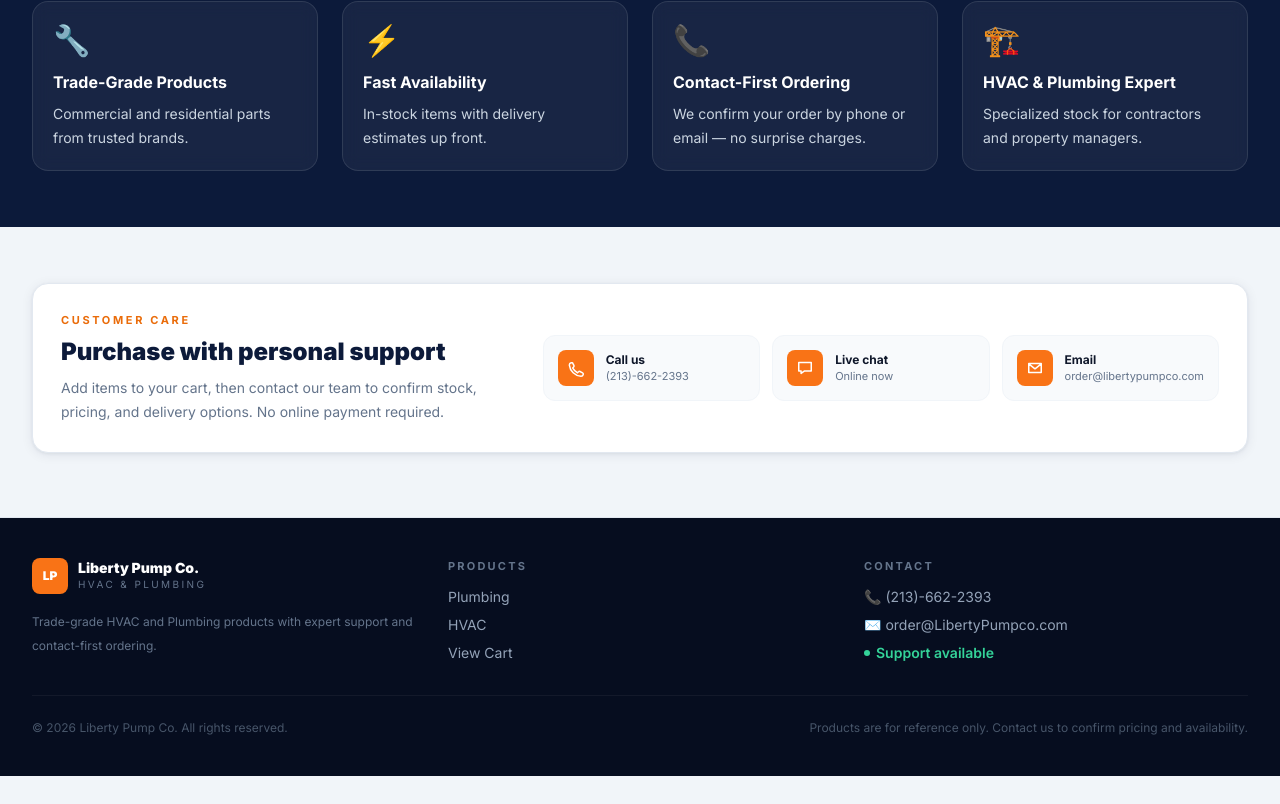
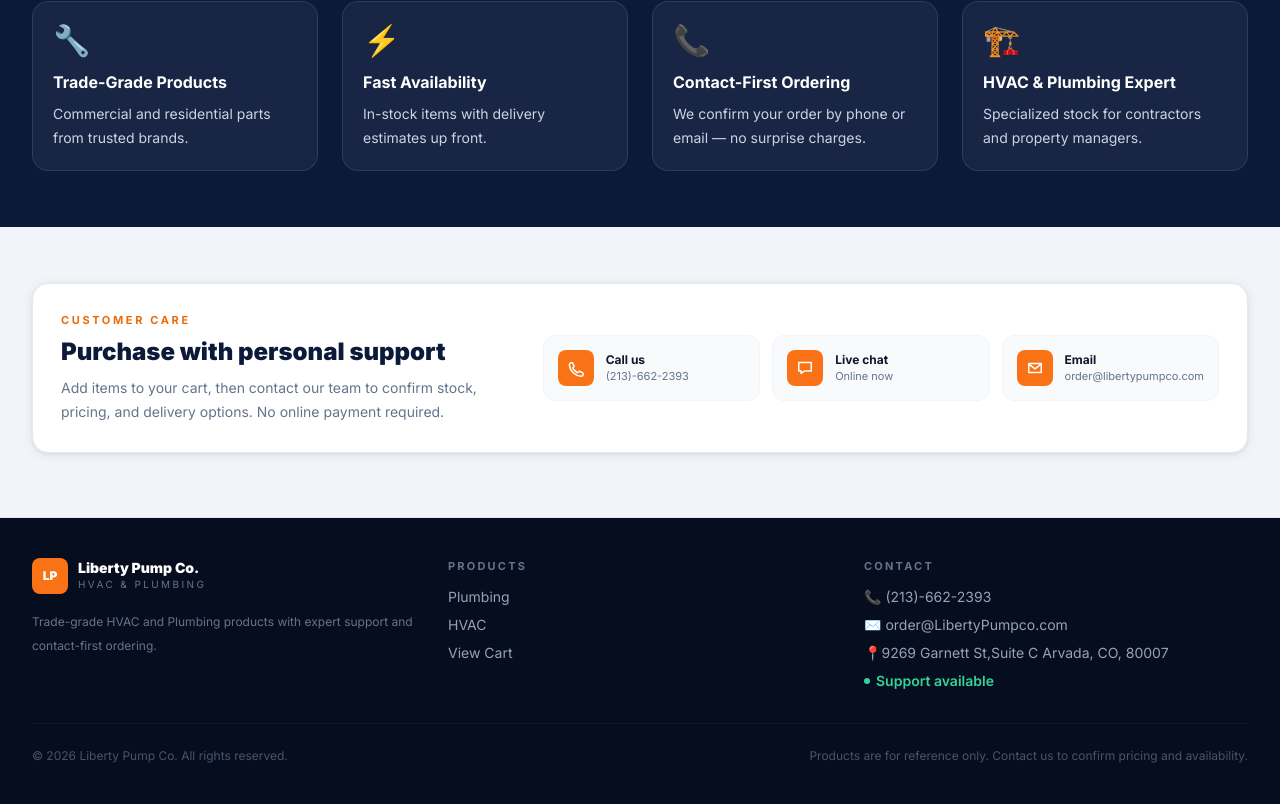
Before and after one commit to princewillbestman8-hub/liberty, a Next.js app: page / in a window 1280 px wide. Shown: the part 2020-2824 px from the top of the page. Before the commit the page ends 2796 px from the top, so only its background shows below. Built offline with nearby package versions, Linux system fonts and the light colour scheme.

Commit message:
Update site-footer.tsx

```diff
--- a/src/components/site-footer.tsx
+++ b/src/components/site-footer.tsx
@@ -37,6 +37,7 @@
             <ul className="space-y-2 text-sm">
               <li>📞 (213)-662-2393</li>
               <li>✉️ order@LibertyPumpco.com</li>
+              <li>📍9269 Garnett St,Suite C Arvada, CO, 80007</li>
               <li className="flex items-center gap-1.5">
                 <span className="h-1.5 w-1.5 rounded-full bg-emerald-400" />
                 <span className="text-emerald-400 font-semibold">Support available</span>
```
